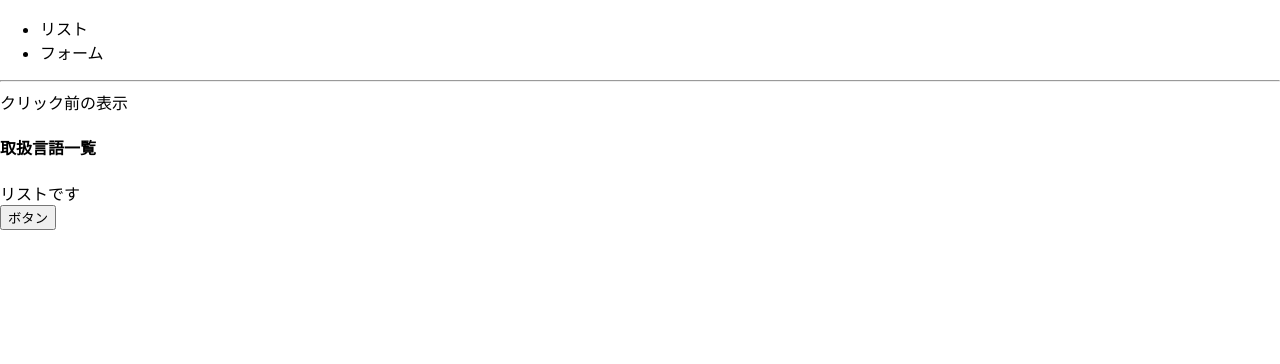
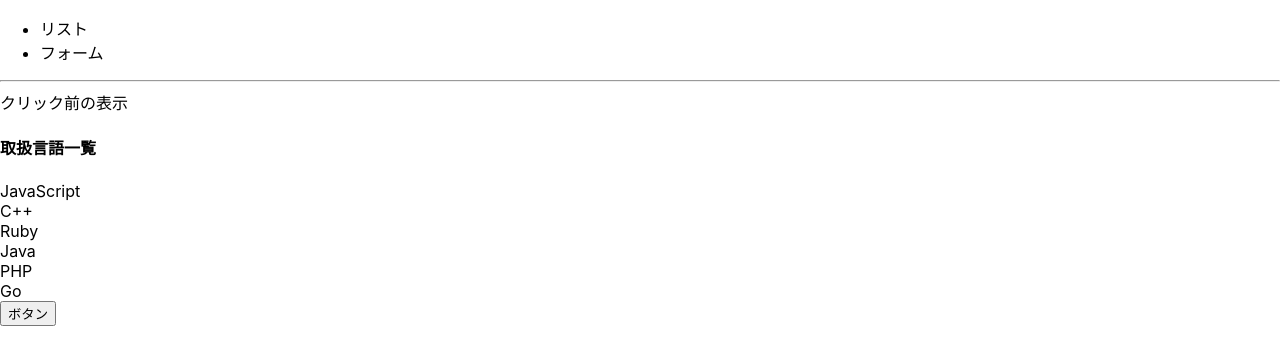
Before and after one commit to knm22mukk/react-tutorial-ts, a React (Create React App) app: page / in a window 1280 px wide. Shown: the top 364 px of the page. Built offline with nearby package versions, Linux system fonts and the light colour scheme.

Commit message:
map関数を使って繰り返し表示を行いました。

```diff
--- a/src/List.tsx
+++ b/src/List.tsx
@@ -1,4 +1,6 @@
 import { FC } from 'react';
+
+const LANGAGES: string[] = ['JavaScript', 'C++', 'Ruby', 'Java', 'PHP', 'Go'];
 
 type Props = {
   title: string;
@@ -7,7 +9,11 @@ type Props = {
 const List: FC<Props> = ({ title }) => (
   <div>
     <h4>{title}</h4>
-    <div>リストです</div>
+    <div>
+      {LANGAGES.map((lang) => (
+        <div>{lang}</div>
+      ))}
+    </div>
   </div>
 );
 
```
